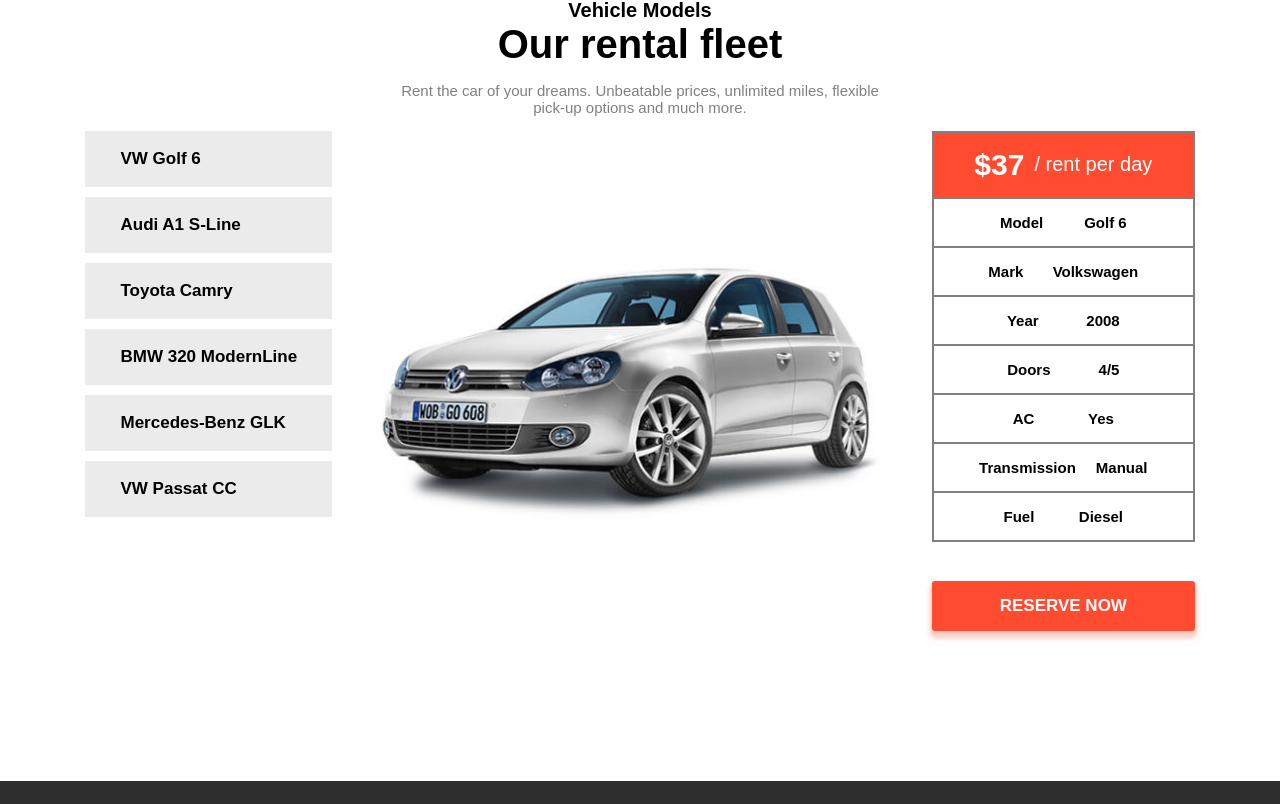
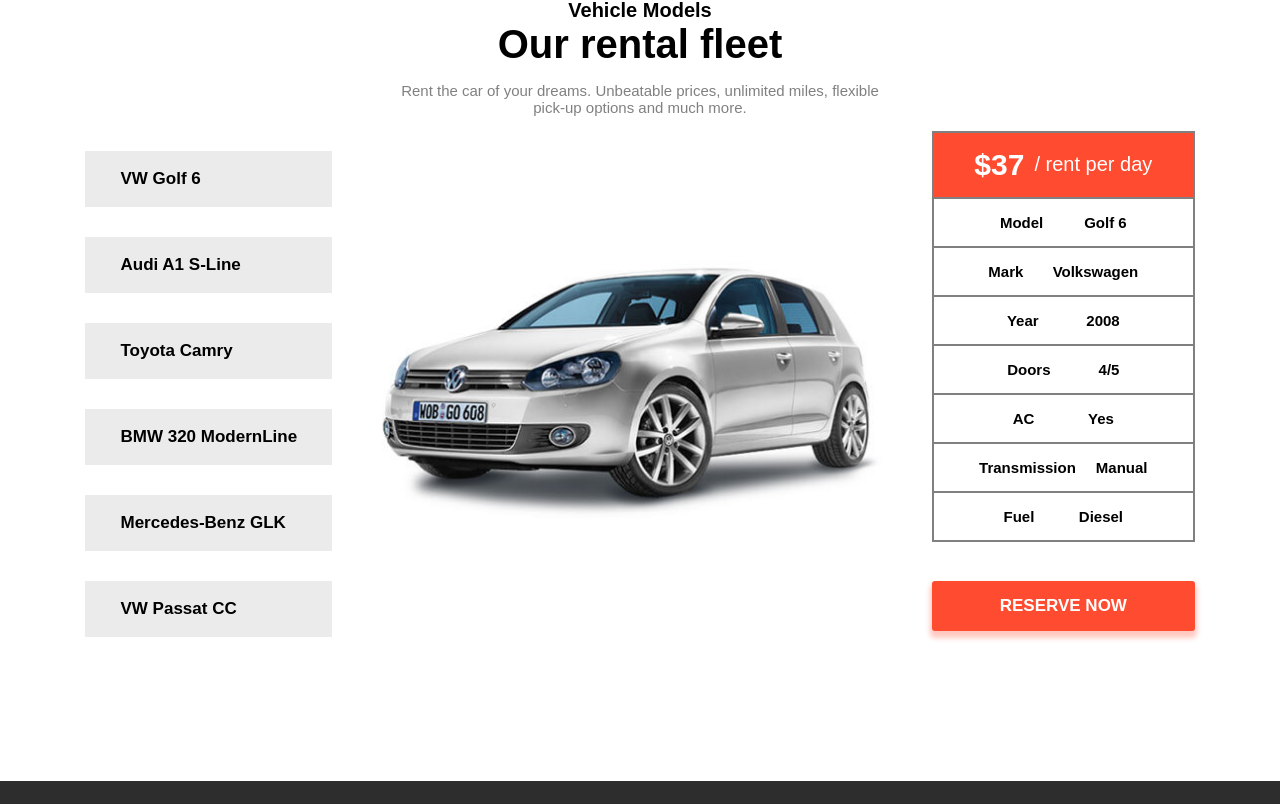
Before and after one commit to BodiaPutiak/CarRental, a React (Vite) app in the folder project/: page / in a window 1280 px wide. Shown: the part 1756-2560 px from the top of the page. Built offline with nearby package versions, Linux system fonts and the light colour scheme.

Commit message:
minor fixes

```diff
--- a/project/src/components/BookingBanner/index.scss
+++ b/project/src/components/BookingBanner/index.scss
@@ -10,6 +10,7 @@
     position: relative;
     top: 50px;
     display: flex;
+    text-align: center;
     justify-content: center;
     align-items: center;
     z-index: -2;
--- a/project/src/components/Footer/index.scss
+++ b/project/src/components/Footer/index.scss
@@ -18,6 +18,7 @@
         .number {
             display: flex;
             align-items: center;
+            gap: 10px;
             svg {
                 height: 30px;
             }
@@ -27,6 +28,7 @@
             display: flex;
             align-items: center;
             margin-top: 10px;
+            gap: 10px;
             svg {
                 height: 30px;
             }
--- a/project/src/components/HomePage/index.scss
+++ b/project/src/components/HomePage/index.scss
@@ -164,6 +164,7 @@
                     cursor: pointer;
                     transition: all 0.2s ease-in;
                     text-align: start;
+                    color: #000;
 
                     &:hover {
                         background-color: $primary-color;
@@ -225,6 +226,9 @@
                         }
                     }
                 }
+            }
+            button {
+                margin-top: 20px;
             }
         }
     }
```
